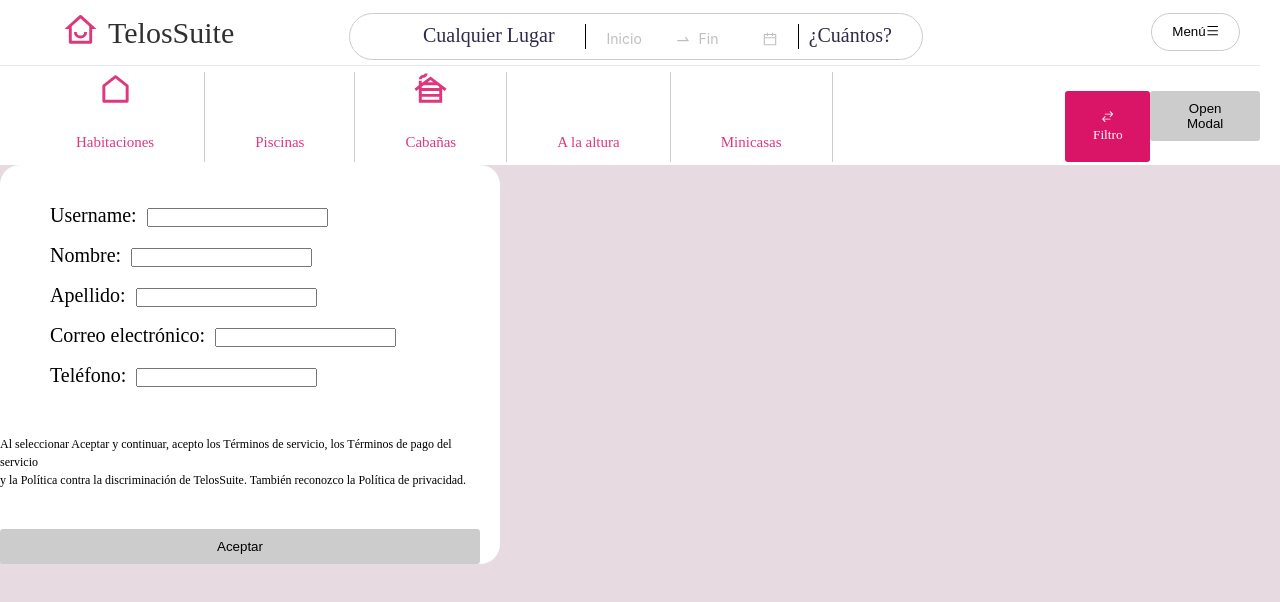
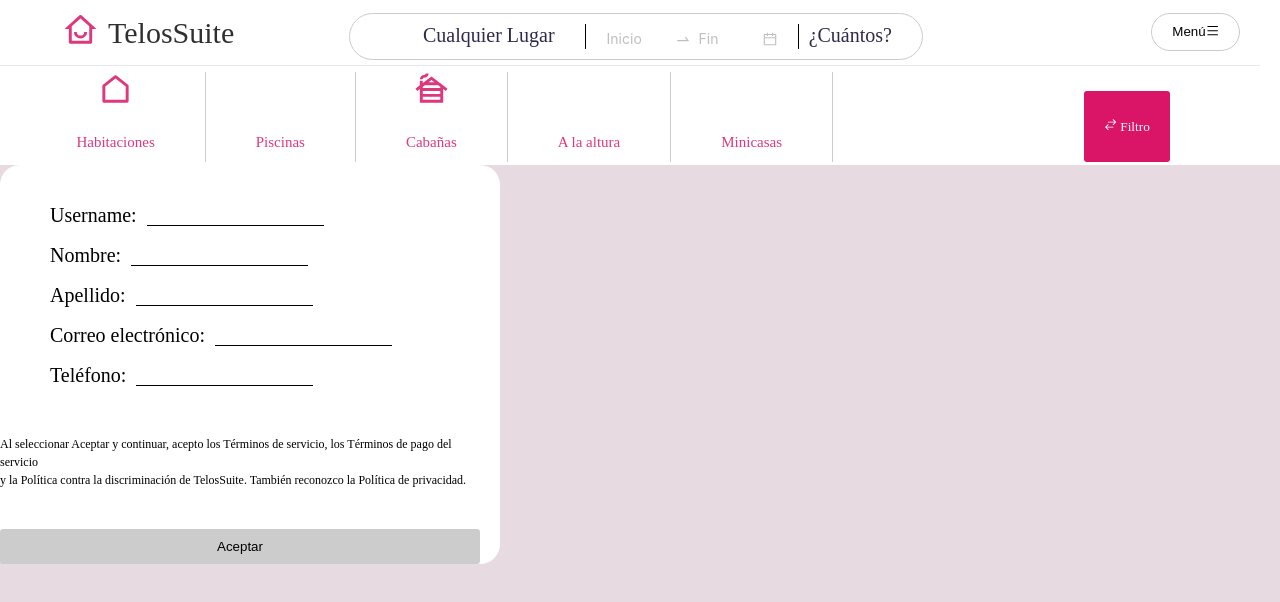
Before and after one commit to crexpo20/TelosSuite, a React (Create React App) app in the folder frontend/: page /register in a window 1280 px wide. Shown: the top 602 px of the page. Built offline with nearby package versions, Linux system fonts and the light colour scheme; some icons are missing.

Commit message:
cambios3

```diff
--- a/frontend/src/App.css
+++ b/frontend/src/App.css
@@ -513,6 +513,12 @@ button:hover {
 .RegistroUsuario #label-registro{
   float: left;
   margin-right: 10px;
+
+}
+.RegistroUsuario #input-registro{
+  border: none; /* Elimina el borde del input */
+  border-bottom: 1px solid #000; /* Agrega una línea de abajo con el color deseado */
+  outline: none;
 }
 
 #body-registro{
--- a/frontend/src/components/NavBar.js
+++ b/frontend/src/components/NavBar.js
@@ -141,7 +141,6 @@ class Navbar extends Component{
                   <button className="filtro-button" onClick={this.toggleFilterPopup}>
                     <HiArrowsRightLeft /> Filtro
                   </button>
-                  <ModalPrueba  />
 
               </div>
            </div>
--- a/frontend/src/components/lugares/lugarestilos.css
+++ b/frontend/src/components/lugares/lugarestilos.css
@@ -5,6 +5,11 @@
     padding: 0;
     box-sizing: border-box;
 }
+#imagen:hover {
+    border-radius: 12px;
+    border: 2px solid #777474; /* Establece un borde de 2 píxeles de ancho de color negro cuando el puntero esté encima del div */
+  }
+
 
 .react-modal-overlay{
     position: fixed;
--- a/frontend/src/components/menú/botonMenu.js
+++ b/frontend/src/components/menú/botonMenu.js
@@ -33,8 +33,8 @@ import {AiOutlineMenu} from 'react-icons/ai';
 
 
         <ModalMenu isOpen={openModal} onClose={() => setOpenModal(false)}>
-        <ModalMenu.Header></ModalMenu.Header>
-        <ModalMenu.Body onValuesChange={handleValuesChange}>
+        <ModalMenu.Header onClose={() => setOpenModal(false)}></ModalMenu.Header>
+        <ModalMenu.Body onClose={() => setOpenModal(false)} onValuesChange={handleValuesChange}>
         </ModalMenu.Body>
         <ModalMenu.Footer>
         </ModalMenu.Footer>
--- a/frontend/src/components/menú/menu.js
+++ b/frontend/src/components/menú/menu.js
@@ -40,19 +40,22 @@ const DismissButton = ({ children, className}) => {
     return (
         <button type = "button"  className="btn-closed" onClick={onClose} >
             {children}
+
+
         </button>
 
     )
 }
 
 const ModalMenuHeader = ({ children }) => {
-
+    const{onClose} = useContext(ModalMenuContext)
     return (
         <div className="react-modalMenu-header">
             <div className="react-modalMenu-title" style={{display:""}}>{children}</div>
               <ul id="lista-menu">
-                <li id="menu-item">
-                    <RegistroBoton/>
+                <li id="menu-item" >
+
+                <RegistroBoton/>
                 </li>
                 <li id="menu-item">
 
--- a/frontend/src/components/registro/botonRegistro.js
+++ b/frontend/src/components/registro/botonRegistro.js
@@ -6,7 +6,7 @@ import "./registros.css"
     const [openModal, setOpenModal] = useState(false)
     return(
         <>
-         <button id="Registro" onClick={() => setOpenModal(!openModal)}>
+         <button id="Registro" onClick={() => setOpenModal(!openModal)} >
           Registrarse
         </button>
         <ModalRegistro isOpen={openModal} onClose={() => setOpenModal(false)}>
--- a/frontend/src/components/registro/registro.js
+++ b/frontend/src/components/registro/registro.js
@@ -17,7 +17,7 @@ const ModalRegistro = ({children, isOpen, onClose}) => {
         enter: { opacity: 1},
         leave: {opacity: 1},
         config: {
-            duration:100
+            duration:400
         }
     })
 
@@ -25,7 +25,7 @@ const ModalRegistro = ({children, isOpen, onClose}) => {
         opacity: isOpen ? 1:0,
         transform: isOpen ? "translateY(0%)" : "translateY(-100%)",
         config: {
-            duration :100
+            duration: 400
         }
     })
     return modalTransition( (styles,isOpen) => isOpen && (
--- a/frontend/src/pages/RegisterPage.js
+++ b/frontend/src/pages/RegisterPage.js
@@ -127,7 +127,7 @@ class RegisterPage extends Component{
           <div>
             <label id='label-registro'>Teléfono:</label>
             <input id='input-registro'
-              type="number"
+              type="text"
               name="phone"
               value={this.state.phone}
               onChange={this.handleInputChange}
```
